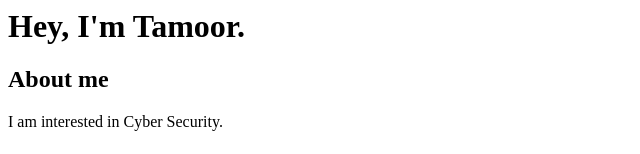
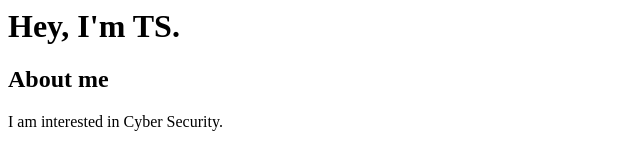
Before and after one commit to TS-02/mywebsite, a plain HTML site: page index.html in a window 1280 px wide. Shown: the top 154 px of the page, without its empty margins (0-640 px from the left). Drawn offline with Linux system fonts and the light colour scheme.

Commit message:
Update index.html

```diff
--- a/index.html
+++ b/index.html
@@ -1,6 +1,6 @@
 <html>
     <h1>
-        Hey, I'm Tamoor.
+        Hey, I'm TS.
     </h1>
     <body>
         <h2>About me</h2>
```
